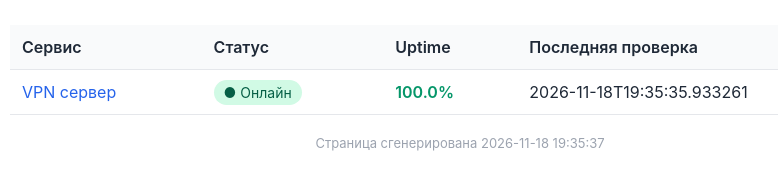
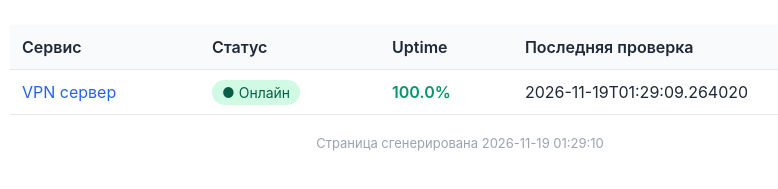
Before and after one commit to olegseyyy/healthchecker, a plain HTML site: page docs/index.html in a window 1280 px wide. Shown: the part 155-344 px from the top of the page, 180-958 px from the left. Drawn offline with Linux system fonts and the light colour scheme.

Commit message:
Update state, history and status page [skip ci]

```diff
--- a/docs/index.html
+++ b/docs/index.html
@@ -63,12 +63,12 @@
             <td><a href="https://ru.willitrun.ru" target="_blank">VPN сервер</a></td>
             <td><span class="badge ok">● Онлайн</span></td>
             <td class="uptime-good">100.0%</td>
-            <td>2026-11-18T19:35:35.933261</td>
+            <td>2026-11-19T01:29:09.264020</td>
         </tr>
 
             </tbody>
         </table>
-        <p class="footer">Страница сгенерирована 2026-11-18 19:35:37</p>
+        <p class="footer">Страница сгенерирована 2026-11-19 01:29:10</p>
     </div>
 </body>
 </html>
```
Also changed, not shown: 1 other file.
